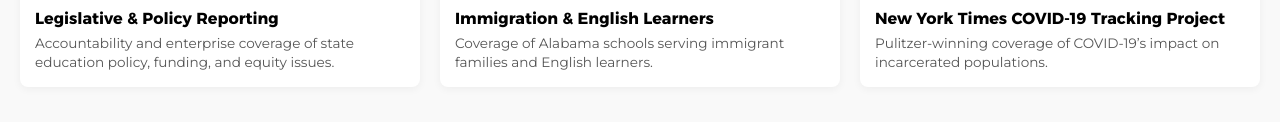
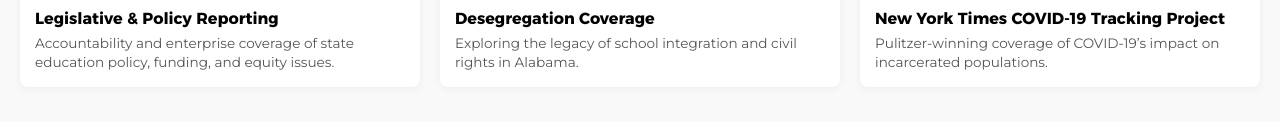
Before and after one commit to rebach97/portfolio, a plain HTML site: page index.html in a window 1280 px wide. Shown: the part 1685-1807 px from the top of the page. Drawn offline with Linux system fonts and the light colour scheme.

Commit message:
Update index.html

```diff
--- a/index.html
+++ b/index.html
@@ -89,17 +89,16 @@
       </div>
 
     <div class="clip">
-        <a href="posts/immigration.html">
+      <a href="posts/desegregation.html">
         <div class="clip-thumb">
-            <img src="https://www.al.com/resizer/v2/7WDTRXXWI5FE7ANKPOXFY2DKEM.jpeg?auth=a170c6fd916ba6744036ab1653eef242c7ffe4c0e411d4e0f7978a9710aff1e3&width=1280&quality=90" alt="Immigration & English Learners">
+          <img src="https://www.al.com/resizer/GYgfM4FsUVRKtmb0Qrpo7CaG05I=/arc-anglerfish-arc2-prod-advancelocal/public/CNQ6X64RU5DR3I4L44XW36UF2E.jpg" alt="Desegregation Coverage" />
         </div>
         <div class="clip-content">
-            <h3>Immigration &amp; English Learners</h3>
-            <p>Coverage of Alabama schools serving immigrant families and English learners.</p>
+          <h3>Desegregation Coverage</h3>
+          <p>Exploring the legacy of school integration and civil rights in Alabama.</p>
         </div>
       </a>
     </div>
-
 
       <div class="clip nyt-covid">
         <a href="posts/nyt-covid-tracking.html">
```
Lines whose indentation alone changed are shown as unchanged.
